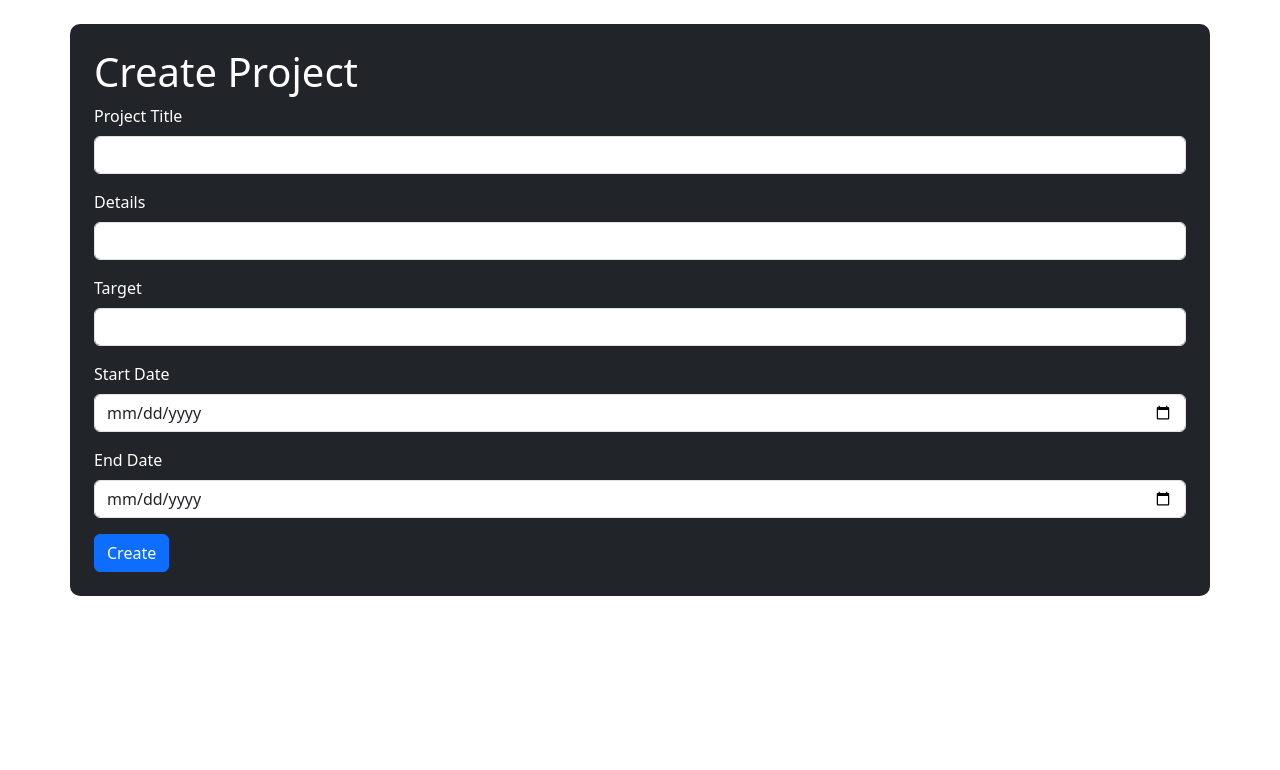
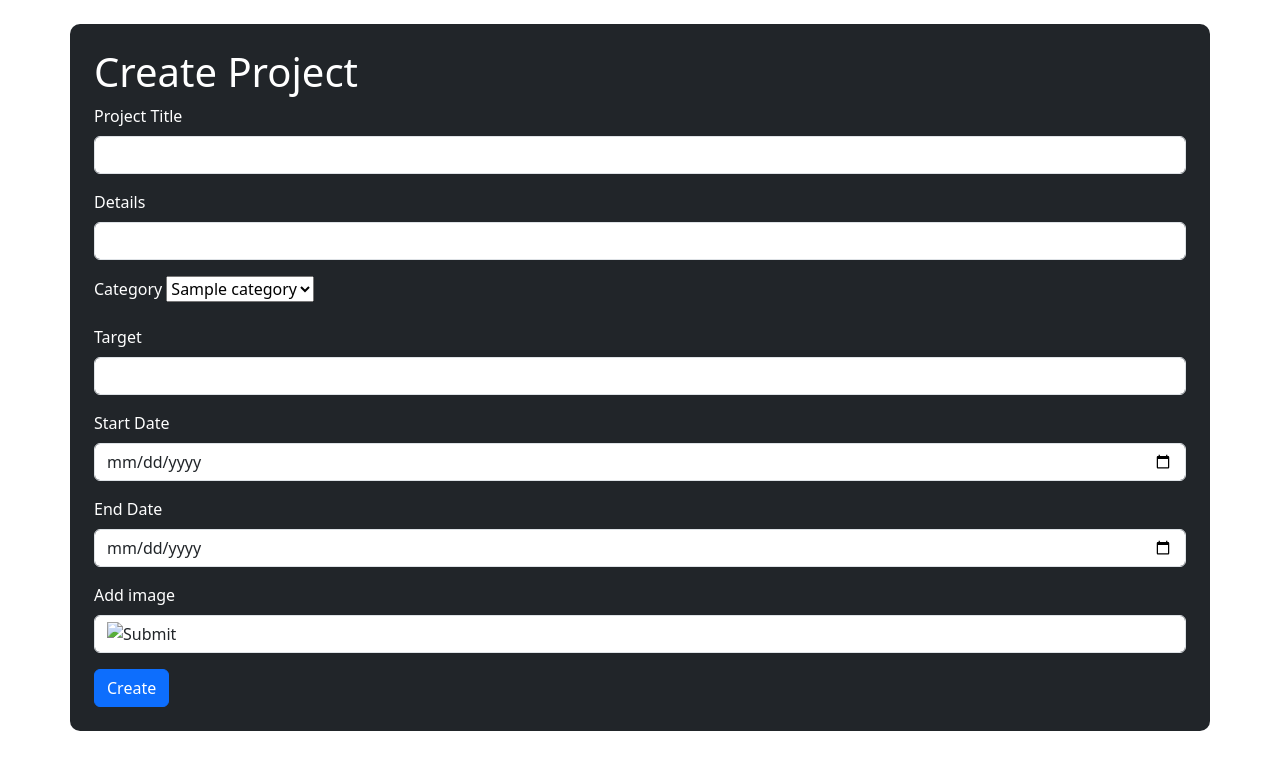
Before and after one commit to ahmeddesoky96/Django-Final-Project, a Django app: page /project/create in a window 1280 px wide. Shown: the top 770 px of the page. Run offline with Django 5.2, Linux system fonts and the light colour scheme; tables that the repository leaves empty hold one stand-in row (values such as "Sample post"); some libraries are stand-ins or nearby versions.

Commit message:
last commit in project

```diff
--- a/project/urls.py
+++ b/project/urls.py
@@ -6,6 +6,7 @@ urlpatterns = [
 
     path('create', createProject,name='createProject'),
     path('display/<int:id>', displayProject,name='displayProject'),
+    path('delete/<int:ID>', deleteProject,name='deleteProject'),
 
 
 ]
--- a/project/views.py
+++ b/project/views.py
@@ -12,8 +12,10 @@ from django.db.models import Sum
 def createProject(req):
     # if('username' in req.session):
         context={}
+        allCategory=Category.objects.all()
+        context['allCategory']=allCategory
         if(req.method=='POST'):
-            myCategory = Category.objects.get(name='help')
+            myCategory = req.POST['get_category']
             myEmail = MyUser.objects.get(id=1)
             Projects.objects.create(title=req.POST['title'],details=req.POST['details'],category=myCategory,target=req.POST['target'],start_date=req.POST['start_date'],end_date=req.POST['end_date'],owner_id=myEmail,report_count=1)
             return HttpResponseRedirect('/')
@@ -104,8 +106,9 @@ def displayProject(req,id):
                 return HttpResponseRedirect('/project/display/{}'.format(int(id)))
 
         ########### check if u are owner of project or just user
-        if(req.session['username']=='mohaamed@gmail.com'):
+        if(req.session['username']=='noor@gmail.com'):
             project = Projects.objects.get(id=id)
+            ############check if total donta more tha25% from target or can delete
             total_donations = Donation.objects.filter(project=id).aggregate(Sum('donate_amount'))['donate_amount__sum'] or 0
             deleteProject = True if total_donations < 0.25 * project.target else False
             context['deleteProject']=deleteProject
@@ -113,3 +116,11 @@ def displayProject(req,id):
         else:
             return render(req,'displayprojectUser.html',context)
         #######################################################
+
+
+def deleteProject(req,ID):
+    if('username' in req.session):
+        Projects.objects.filter(id=ID).delete()
+        return HttpResponseRedirect('/')
+    else:
+         return HttpResponseRedirect('/')
--- a/templates/createProject.html
+++ b/templates/createProject.html
@@ -19,10 +19,15 @@
       </div>
 
       <!-- Category -->
-      <!-- <div class="mb-3">
-        <label for="Category" class="form-label">Category</label>
-        <input type="text" name="category" class="form-control" id="Category" aria-describedby="emailHelp">
-      </div> -->
+      <div class="mb-3">
+          <label for="Details" class="form-label">Category</label>
+          <select name="get_category" id="">
+            {%for category in allCategory%}
+              <option value={{category.name}}>{{category.name}}</option>
+            {%endfor%}
+          </select>
+
+      </div>
 
       <!-- Target -->
       <div class="mb-3">
@@ -42,11 +47,11 @@
         <input type="date" name="end_date" class="form-control" id="End_date" aria-describedby="emailHelp">
       </div>
 
-      <!-- Total_rate
+      <!-- image -->
       <div class="mb-3">
-        <label for="Total_rate" class="form-label">Total Rate</label>
-        <input type="text" name="total_rate" class="form-control" id="Total_rate" aria-describedby="emailHelp">
-      </div> -->
+        <label for="Total_rate" class="form-label">Add image</label>
+        <input type="image" name="image" class="form-control" id="Total_rate" aria-describedby="emailHelp">
+      </div>
 
 
       <button type="submit" class="btn btn-primary">Create</button>
--- a/templates/displayprojectOwner.html
+++ b/templates/displayprojectOwner.html
@@ -5,7 +5,11 @@
     <h1>
         Project: {{setProject.title}}
         {% if not deleteProject %}
-            <button class="btn btn-primary active" style="margin-left: 70%;">Delete project</button>
+            <a href="{%url 'deleteProject' setProject.id %}"
+            class="btn btn-primary active"
+            style="margin-left: 60%;">
+                Delete project</a>
+
         {% endif %}
 
     </h1>
```
